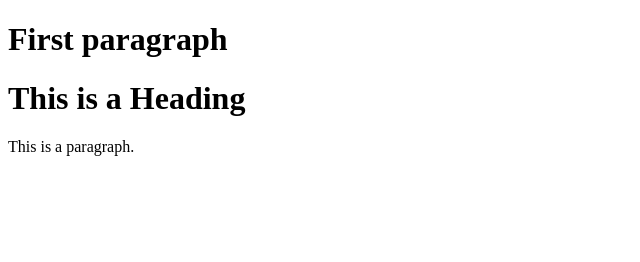
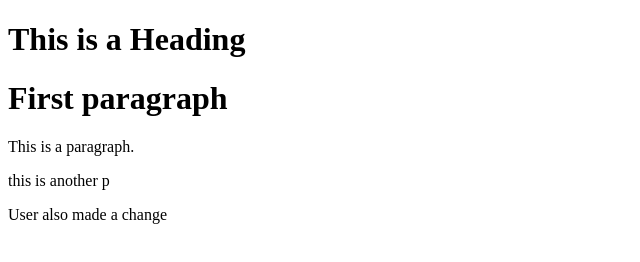
Before and after one commit to augustineasante88/learning-git, a plain HTML site: page index.html in a window 1280 px wide. Shown: the whole page, without its empty margins (0-640 px from the left). Drawn offline with Linux system fonts and the light colour scheme.

Commit message:
user added a new change

```diff
--- a/index.html
+++ b/index.html
@@ -4,8 +4,10 @@
 <title>Page Title</title>
 </head>
 <body>
+<h1>This is a Heading</h1>
 <h1>First paragraph</h1>
-<h1>This is a Heading</h1>
 <p>This is a paragraph.</p>
+<p>this is another p</p>
+<p>User also made a change</p>
 </body>
 </html>
```
